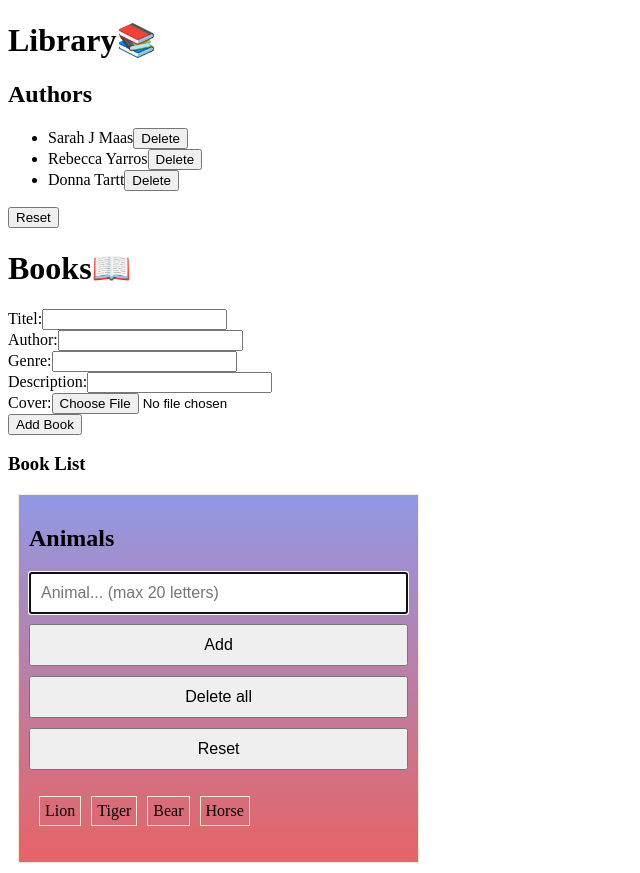
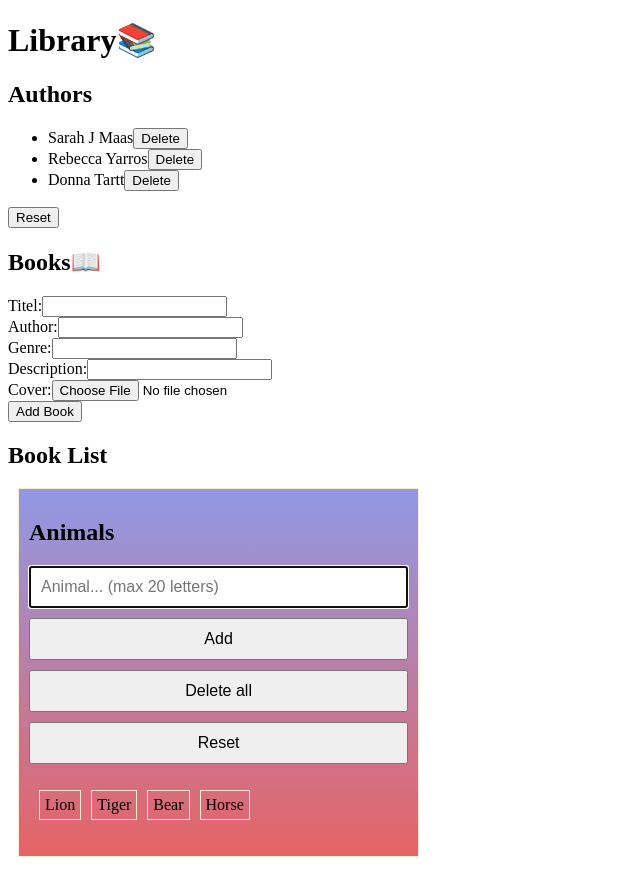
Before and after one commit to Stephaniebaard/Library, a React (Vite) app: page / in a window 1280 px wide. Shown: the whole page, without its empty margins (0-640 px from the left). Built offline with nearby package versions, Linux system fonts and the light colour scheme.

Commit message:
Small change

```diff
--- a/src/widget/BookBox/BookBox.tsx
+++ b/src/widget/BookBox/BookBox.tsx
@@ -19,9 +19,9 @@ const BookBox: React.FC = () => {
 
   return (
     <div>
-      <h1>Books📖</h1>
+      <h2>Books📖</h2>
       <BookForm onSubmit={handleBookSubmit} />
-      <h3>Book List</h3>
+      <h2>Book List</h2>
       <ul>
         {books.map((book, index) => (
           <li key={index}>
```
